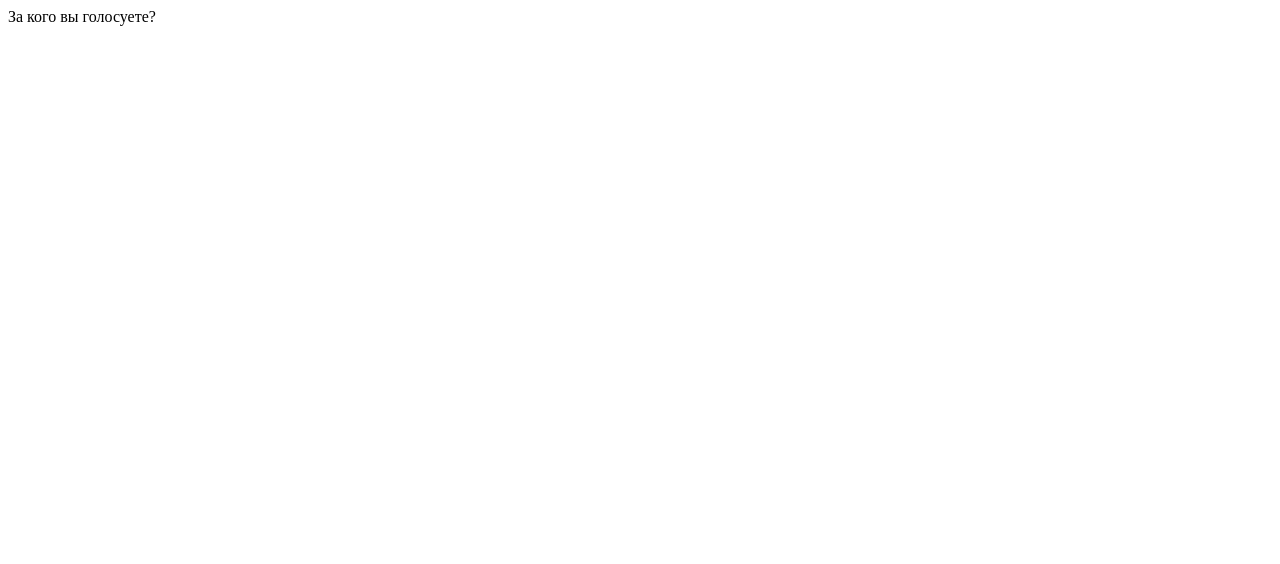
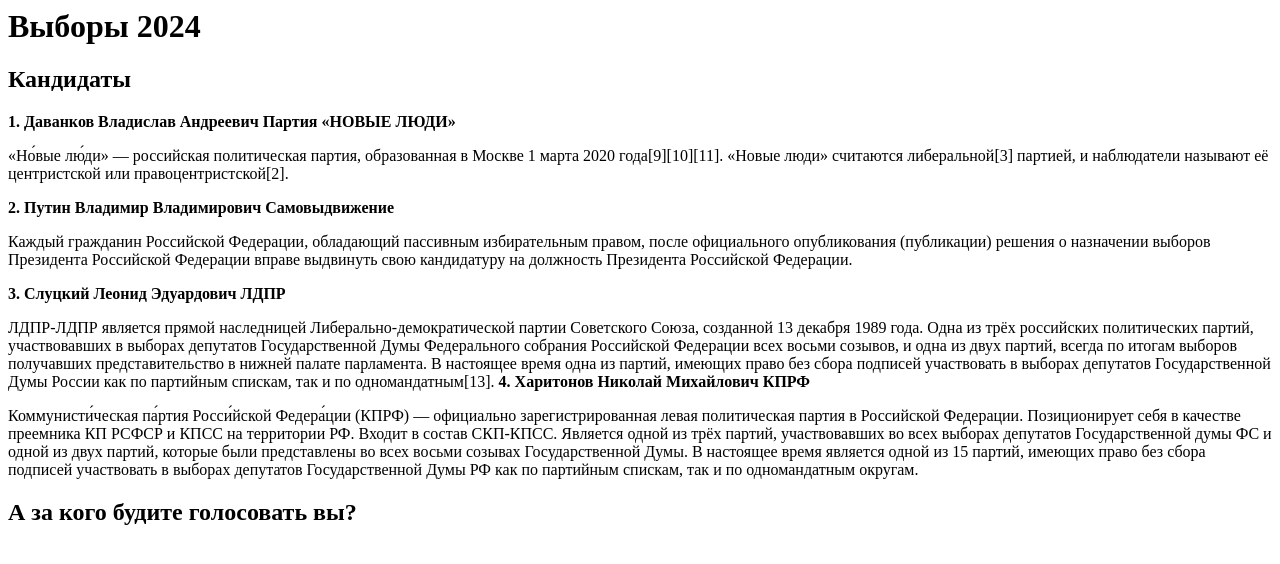
Before and after one commit to uvaodc/qwe_, a plain HTML site: page index.html in a window 1280 px wide. Drawn offline with Linux system fonts and the light colour scheme.

Commit message:
Update index.html

```diff
--- a/index.html
+++ b/index.html
@@ -1,3 +1,16 @@
-<p>
-За кого вы голосуете?
-</p>
+<h1>Выборы 2024</h1>
+<h2>Кандидаты </h2>
+<b>1.	Даванков Владислав Андреевич
+	Партия «НОВЫЕ ЛЮДИ»</b>
+<p>«Но́вые лю́ди» — российская политическая партия, образованная в Москве 1 марта 2020 года[9][10][11]. «Новые люди» считаются либеральной[3] партией, и наблюдатели называют её центристской или правоцентристской[2]. </p>
+<b>2.	Путин Владимир Владимирович
+	Самовыдвижение</b>
+<p>Каждый гражданин Российской Федерации, обладающий пассивным избирательным правом, после официального опубликования (публикации) решения о назначении выборов Президента Российской Федерации вправе выдвинуть свою кандидатуру на должность Президента Российской Федерации.</p>
+<b>3.	Слуцкий Леонид Эдуардович
+	ЛДПР</b>
+<p>ЛДПР-ЛДПР является прямой наследницей Либерально-демократической партии Советского Союза, созданной 13 декабря 1989 года. Одна из трёх российских политических партий, участвовавших в выборах депутатов Государственной Думы Федерального собрания Российской Федерации всех восьми созывов, и одна из двух партий, всегда по итогам выборов получавших представительство в нижней палате парламента. В настоящее время одна из партий, имеющих право без сбора подписей участвовать в выборах депутатов Государственной Думы России как по партийным спискам, так и по одномандатным[13].
+<b>4.	Харитонов Николай Михайлович
+	КПРФ</b>
+  <p>Коммунисти́ческая па́ртия Росси́йской Федера́ции (КПРФ) — официально зарегистрированная левая политическая партия в Российской Федерации. Позиционирует себя в качестве преемника КП РСФСР и КПСС на территории РФ. Входит в состав СКП-КПСС. Является одной из трёх партий, участвовавших во всех выборах депутатов Государственной думы ФС и одной из двух партий, которые были представлены во всех восьми созывах Государственной Думы. В настоящее время является одной из 15 партий, имеющих право без сбора подписей участвовать в выборах депутатов Государственной Думы РФ как по партийным спискам, так и по одномандатным округам.</p>
+
+<h2>А за кого будите голосовать вы?</h2>
```
